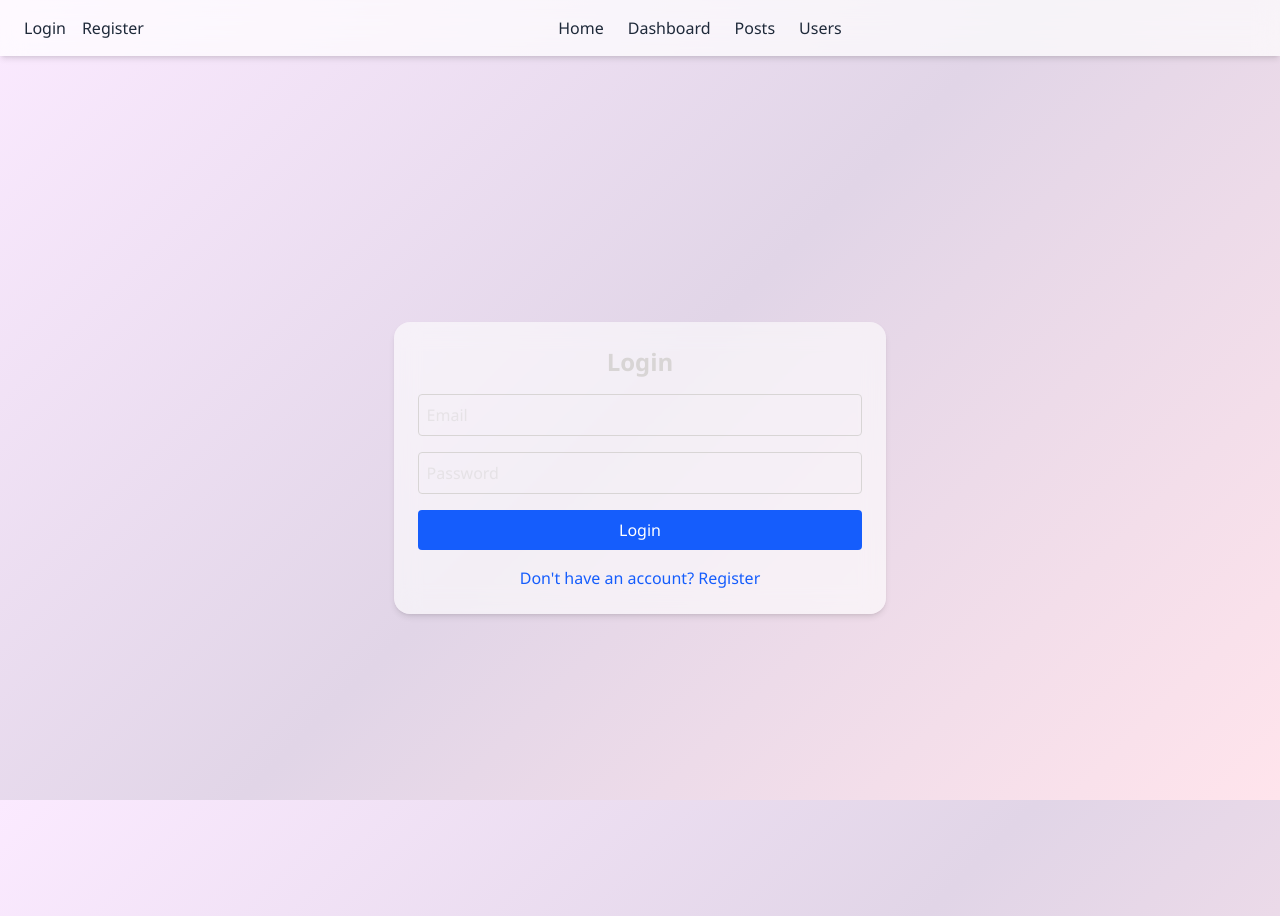
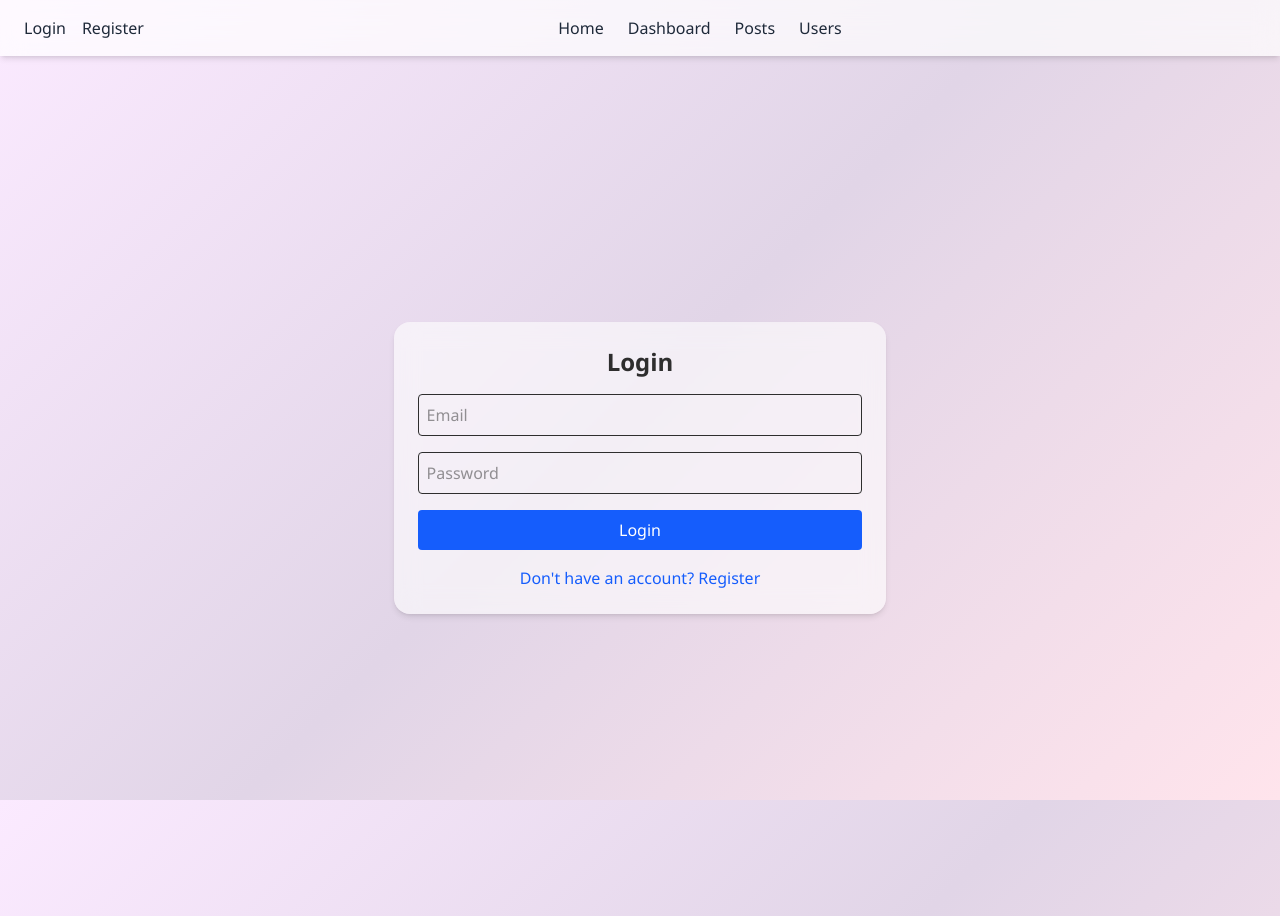
Before and after one commit to joloLG/appdevprojectapp_g6, a Next.js app: page / in a window 1280 px wide. Built offline with nearby package versions, Linux system fonts and the light colour scheme.

Commit message:
Initial Commit

```diff
--- a/src/app/globals.css
+++ b/src/app/globals.css
@@ -23,10 +23,9 @@
     --foreground: #000000;
   }
 }
-
 body {
   padding-top: 20px;
-  color: #d8d5d5; /* Softer dark for better readability */
+  color: #2e2e2e; /* Softer dark for better readability */
   font-family: 'Segoe UI', Tahoma, Geneva, Verdana, sans-serif;
   background: linear-gradient(135deg, #fbeaff, #e1d5e7, #ffe4ec);
   background-attachment: fixed;
```
